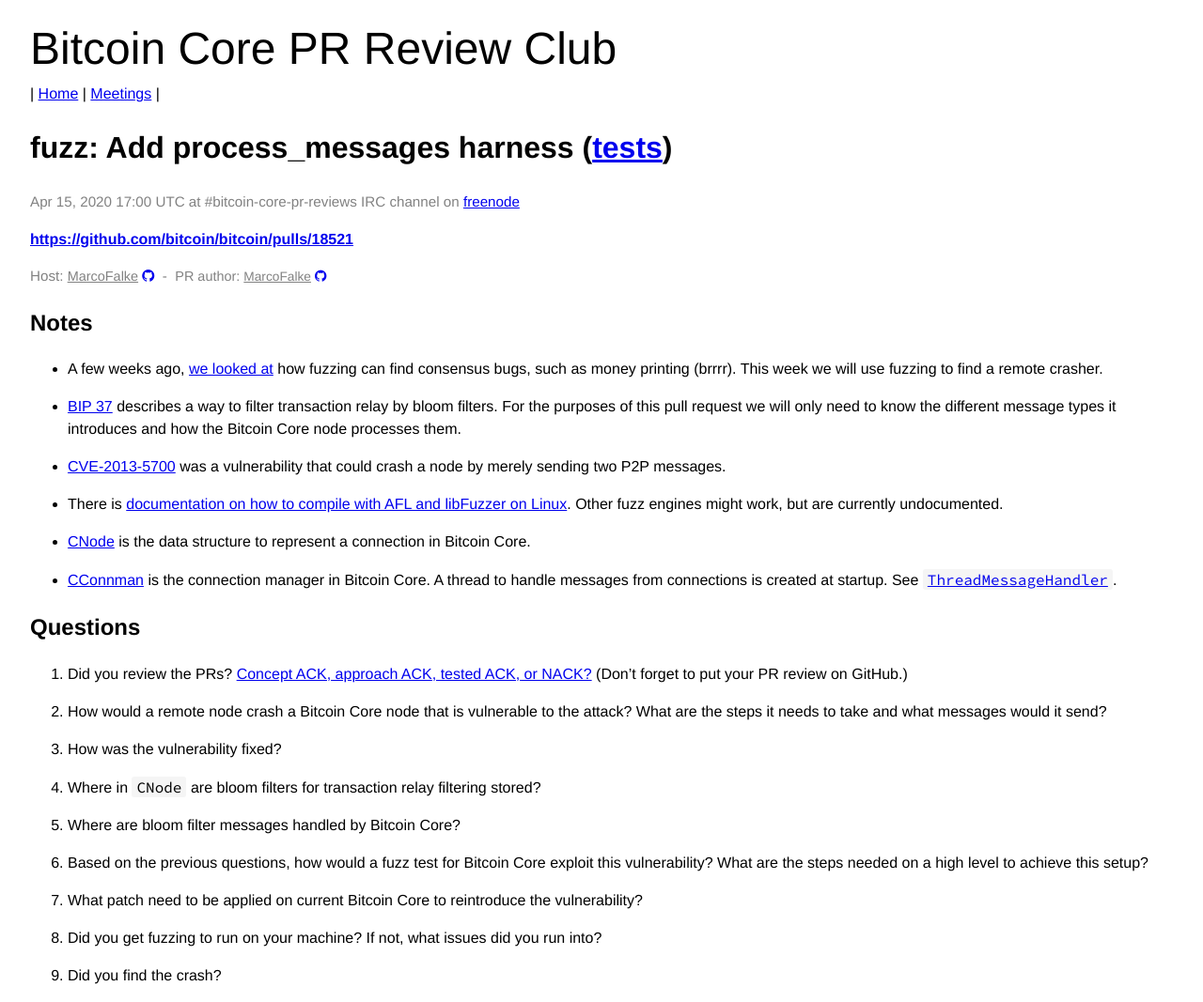
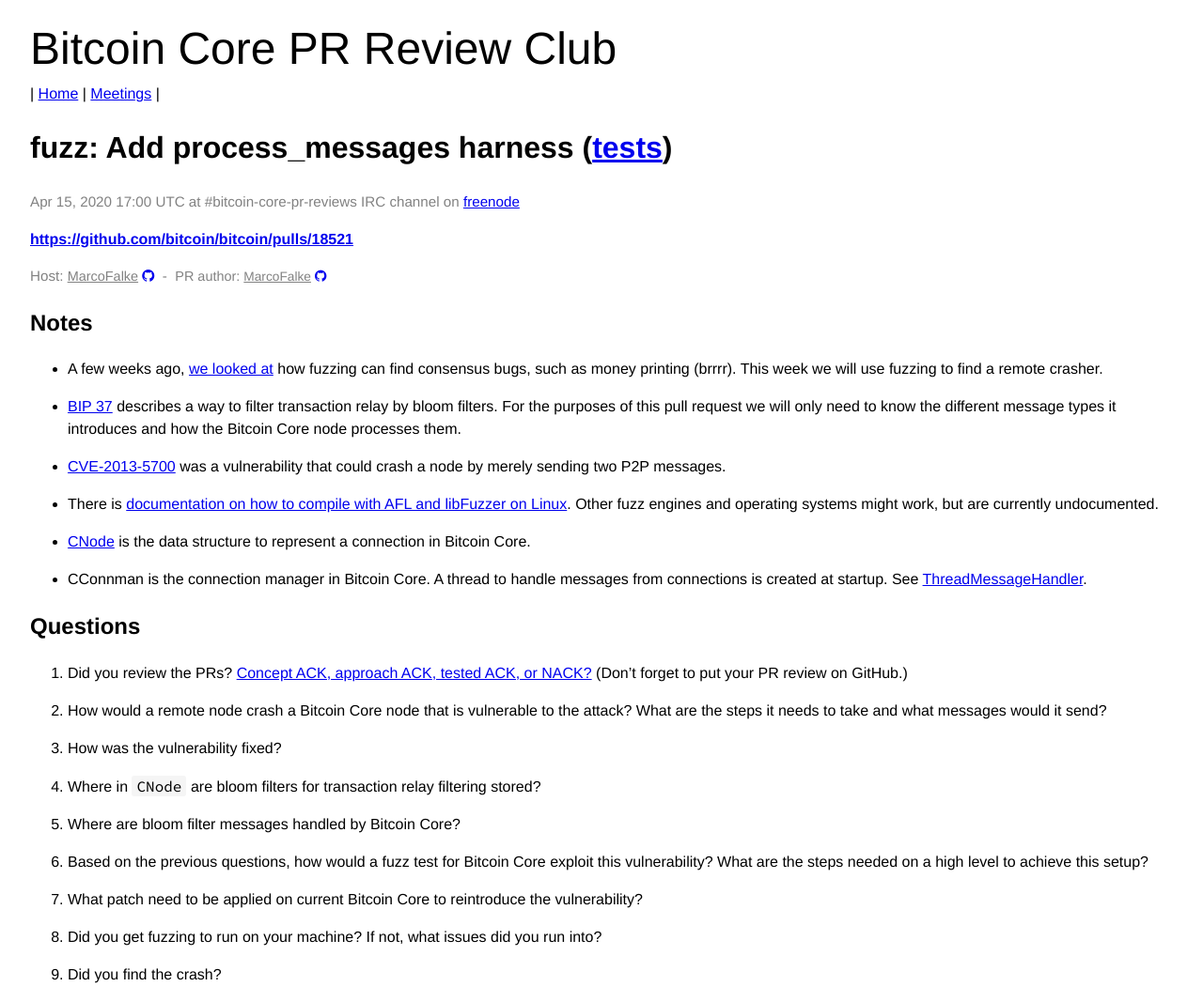
Before and after one commit to bitcoin-core-review-club/website, a Jekyll site: the page built from _posts/2020-04-15-#18521.md, in a window 1280 px wide. Shown: the whole page at 94% size. Built offline with Jekyll 4.4.1, drawn with Linux system fonts in a browser that asks for light colours.

Commit message:
Fixups to _posts/2020-04-15-#18521.md

```diff
--- a/_posts/2020-04-15-#18521.md
+++ b/_posts/2020-04-15-#18521.md
@@ -23,15 +23,15 @@
   that could crash a node by merely sending two P2P messages.
 
 - There is [documentation on how to compile with AFL and libFuzzer on
-  Linux](https://github.com/bitcoin/bitcoin/blob/master/doc/fuzzing.md). Other fuzz engines might work, but are
-  currently undocumented.
+  Linux](https://github.com/bitcoin/bitcoin/blob/master/doc/fuzzing.md). Other fuzz engines and operating systems might
+  work, but are currently undocumented.
 
 - [CNode](https://doxygen.bitcoincore.org/class_c_node.html) is the data structure to represent a connection in Bitcoin
   Core.
 
-- [CConnman](https://doxygen.bitcoincore.org/class_c_connman.html#aacdbb7148575a31bb33bc345e2bf22a9) is the connection
-  manager in Bitcoin Core. A thread to handle messages from connections is created at startup. See
-  [`ThreadMessageHandler`](https://doxygen.bitcoincore.org/class_c_connman.html#aacdbb7148575a31bb33bc345e2bf22a9).
+- CConnman is the connection manager in Bitcoin Core. A thread to handle messages from connections is created at
+  startup. See
+  [ThreadMessageHandler](https://doxygen.bitcoincore.org/class_c_connman.html#aacdbb7148575a31bb33bc345e2bf22a9).
 
 ## Questions
 
```
Also changed, not shown: other parts of _posts/2020-04-15-#18521.md (+1 -1 lines).
